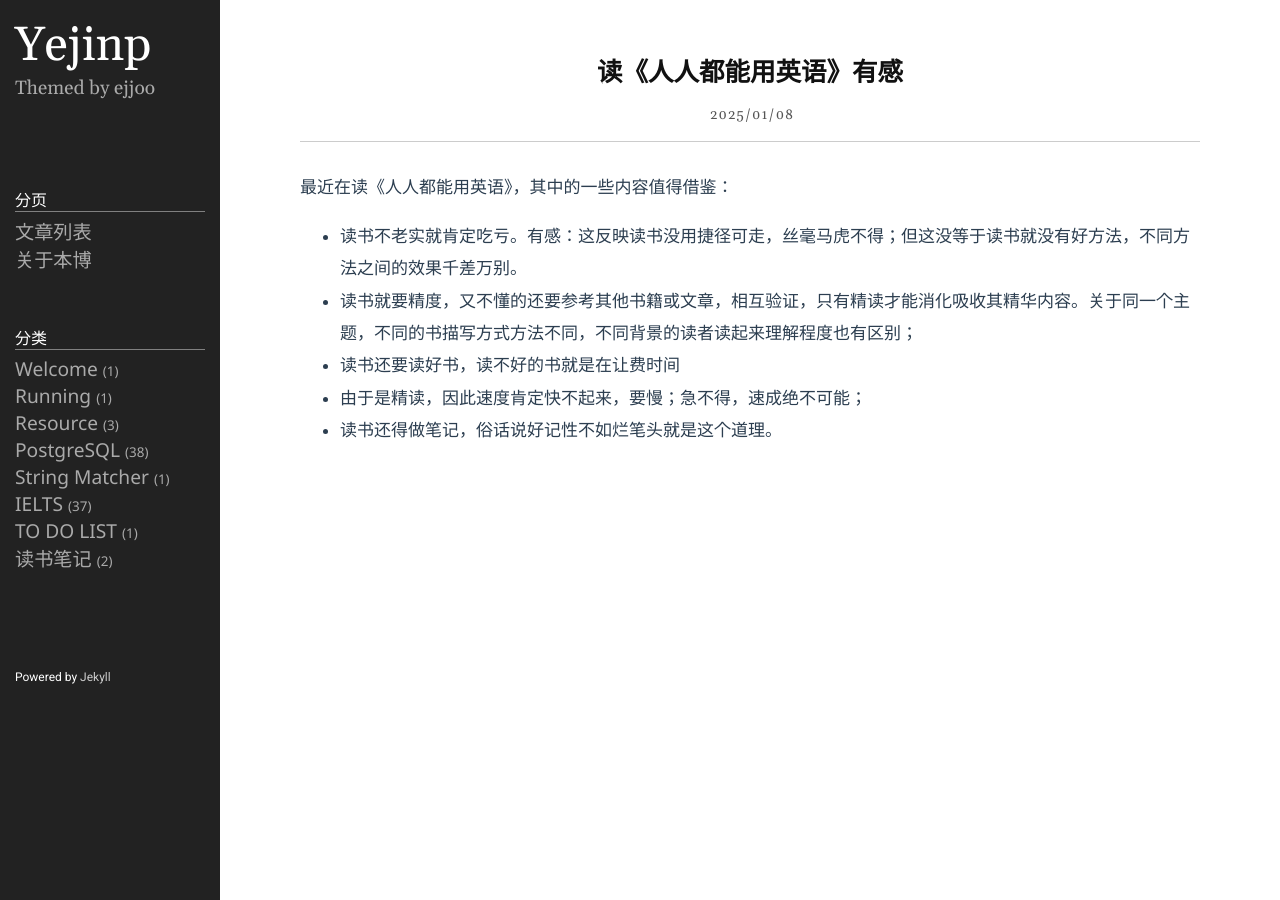
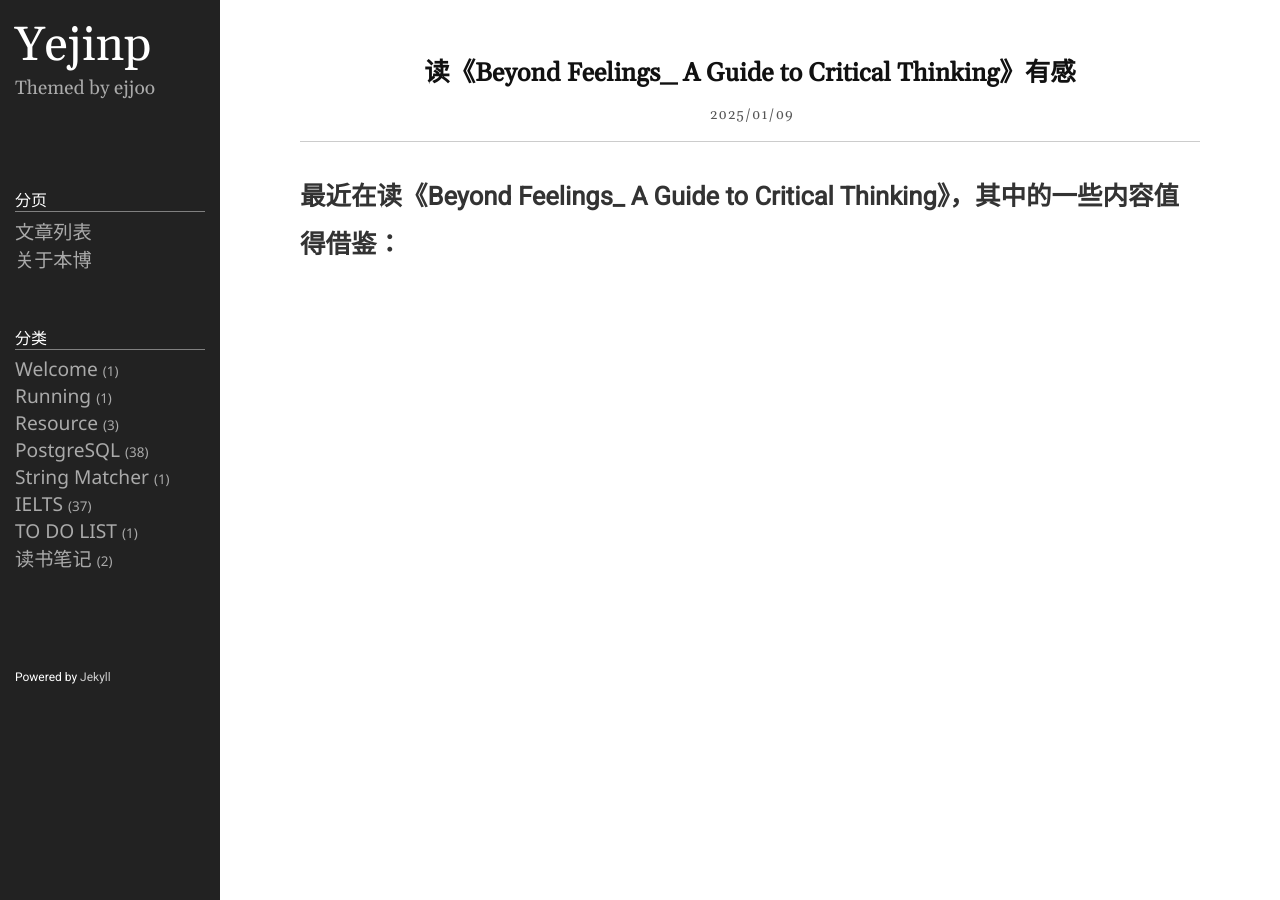
Before and after one commit to yejinp/yejinp.github.io, a Jekyll site: the page built from _posts/2025-01-08-读《人人都能用英语》有感.markdown, in a window 1280 px wide. Built offline with Jekyll 4.4.1, drawn with Linux system fonts in a browser that asks for light colours.

Commit message:
add _posts/2025-01-08-读《Beyond\ Feelings_\ A\ Guide\ to\ Critical\ Thinking》有感.markdown

```diff
--- a/_posts/2025-01-08-读《人人都能用英语》有感.markdown
+++ b/_posts/2025-01-08-读《人人都能用英语》有感.markdown
@@ -1,13 +1,9 @@
 ---
 layout: post
-title: 读《人人都能用英语》有感
-date: 2025-01-08 18:20:23 +0800
+title: 读《Beyond Feelings_ A Guide to Critical Thinking》有感
+date: 2025-01-09 18:20:23 +0800
 category: 读书笔记
 ---
 
-最近在读《人人都能用英语》，其中的一些内容值得借鉴：
-- 读书不老实就肯定吃亏。有感：这反映读书没用捷径可走，丝毫马虎不得；但这没等于读书就没有好方法，不同方法之间的效果千差万别。
-- 读书就要精度，又不懂的还要参考其他书籍或文章，相互验证，只有精读才能消化吸收其精华内容。关于同一个主题，不同的书描写方式方法不同，不同背景的读者读起来理解程度也有区别；
-- 读书还要读好书，读不好的书就是在让费时间
-- 由于是精读，因此速度肯定快不起来，要慢；急不得，速成绝不可能；
-- 读书还得做笔记，俗话说好记性不如烂笔头就是这个道理。
+最近在读《Beyond Feelings_ A Guide to Critical Thinking》，其中的一些内容值得借鉴：
+-
```
